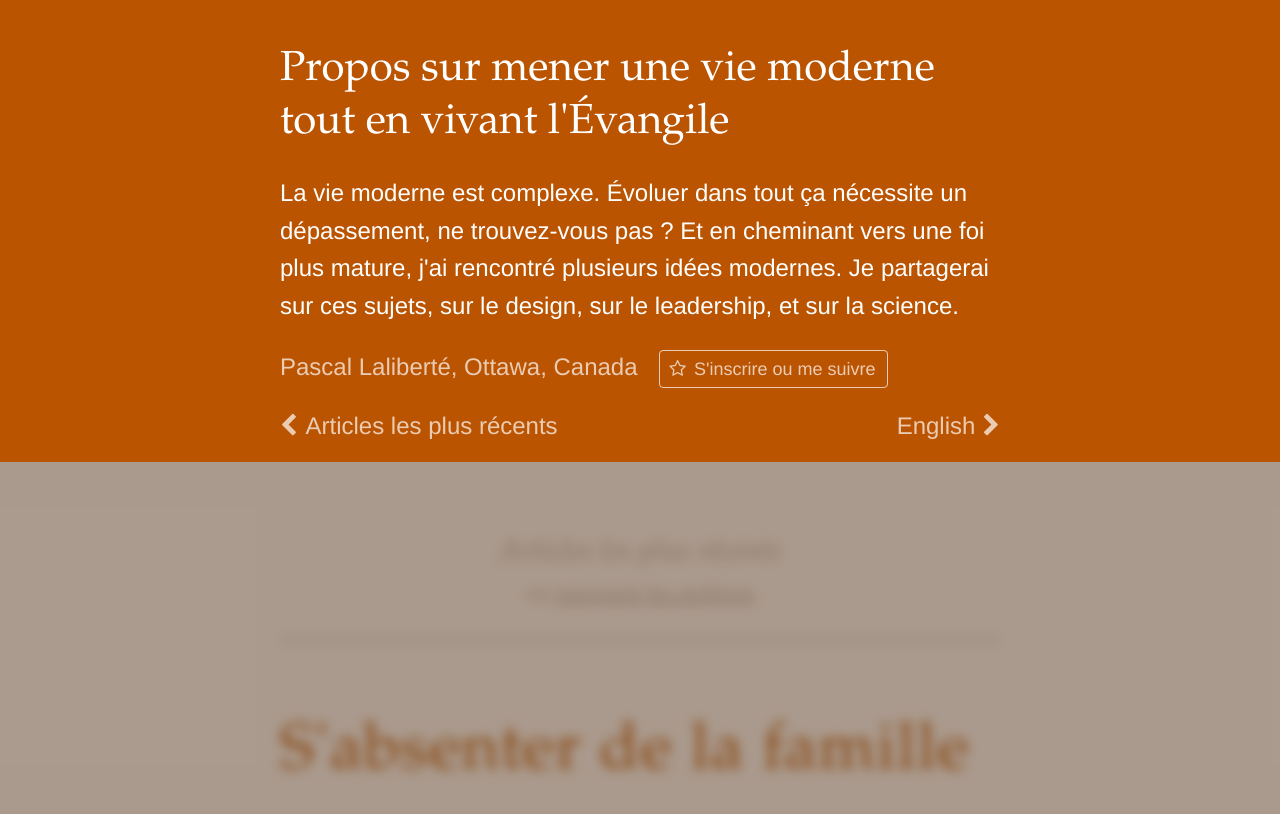
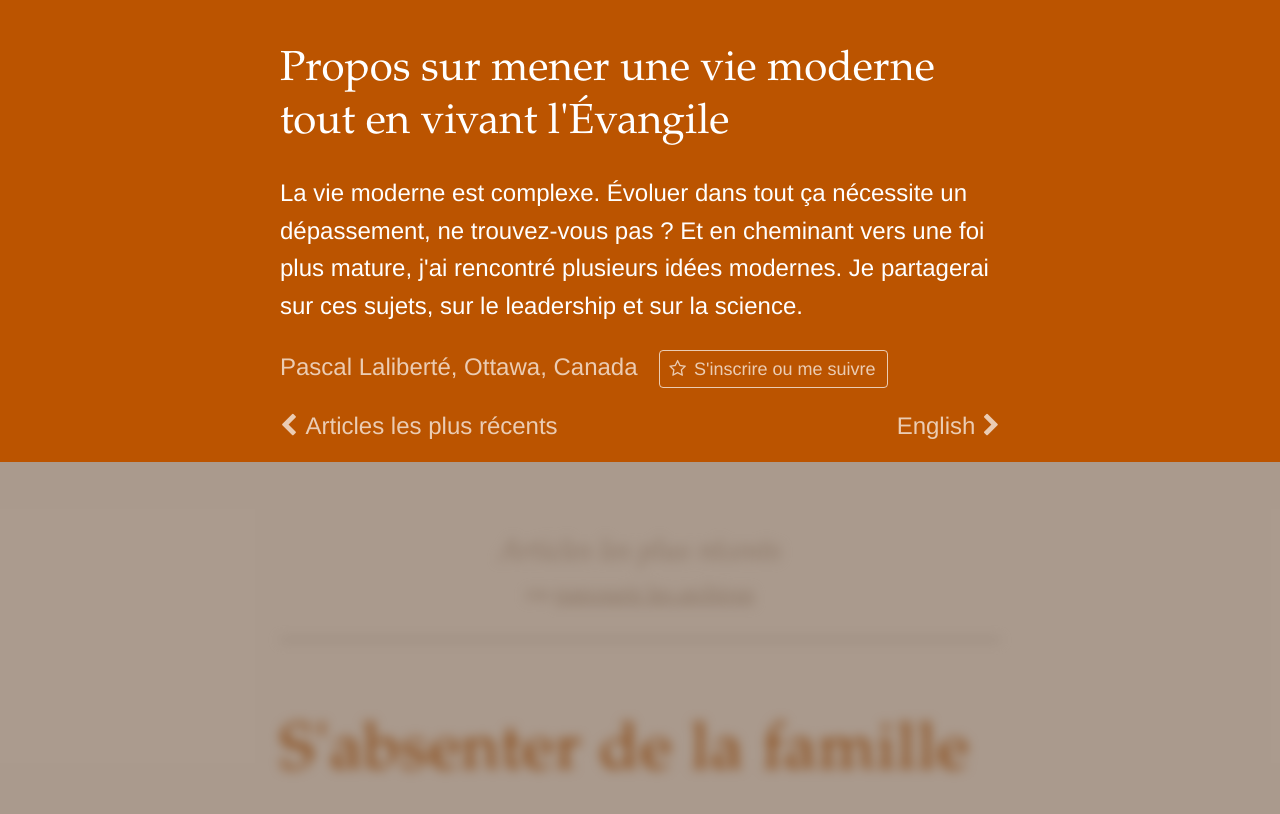
Before and after one commit to pascallaliberte/par.pascallaliberte.me, a Jekyll site: the page built from index.html, in a window 1280 px wide and 900 px high. Shown: the top 814 px of the window. Built offline with Jekyll 4.4.1, drawn with Linux system fonts in a browser that asks for light colours; nearby versions of some CDN libraries; the list of posts is cut into pages by our own code.

Commit message:
Enlevé "le design" comme sujet à l'étude de mon blogue

```diff
--- a/_includes/about.html
+++ b/_includes/about.html
@@ -7,7 +7,7 @@
     <h2 class="about-name">{{ site.name }}</h2>
     {% endif %}
 
-    <p class="about-description">La vie moderne est complexe. Évoluer dans tout ça nécessite un dépassement, ne trouvez-vous pas&nbsp;? Et en cheminant vers une foi plus mature, j'ai rencontré plusieurs idées modernes. Je partagerai sur ces sujets, sur le design, sur le leadership, et sur la science.</p>
+    <p class="about-description">La vie moderne est complexe. Évoluer dans tout ça nécessite un dépassement, ne trouvez-vous pas&nbsp;? Et en cheminant vers une foi plus mature, j'ai rencontré plusieurs idées modernes. Je partagerai sur ces sujets, sur le leadership et sur la science.</p>
     <p class="about-signature">
       <span class="about-signature-name"><span rel="author">{{ site.author }}</span>, Ottawa, Canada</span>
       <a class="subscribe-follow-link btn btn-default" href="{{ site.baseurl}}/sinscrire-suivre/">
```
